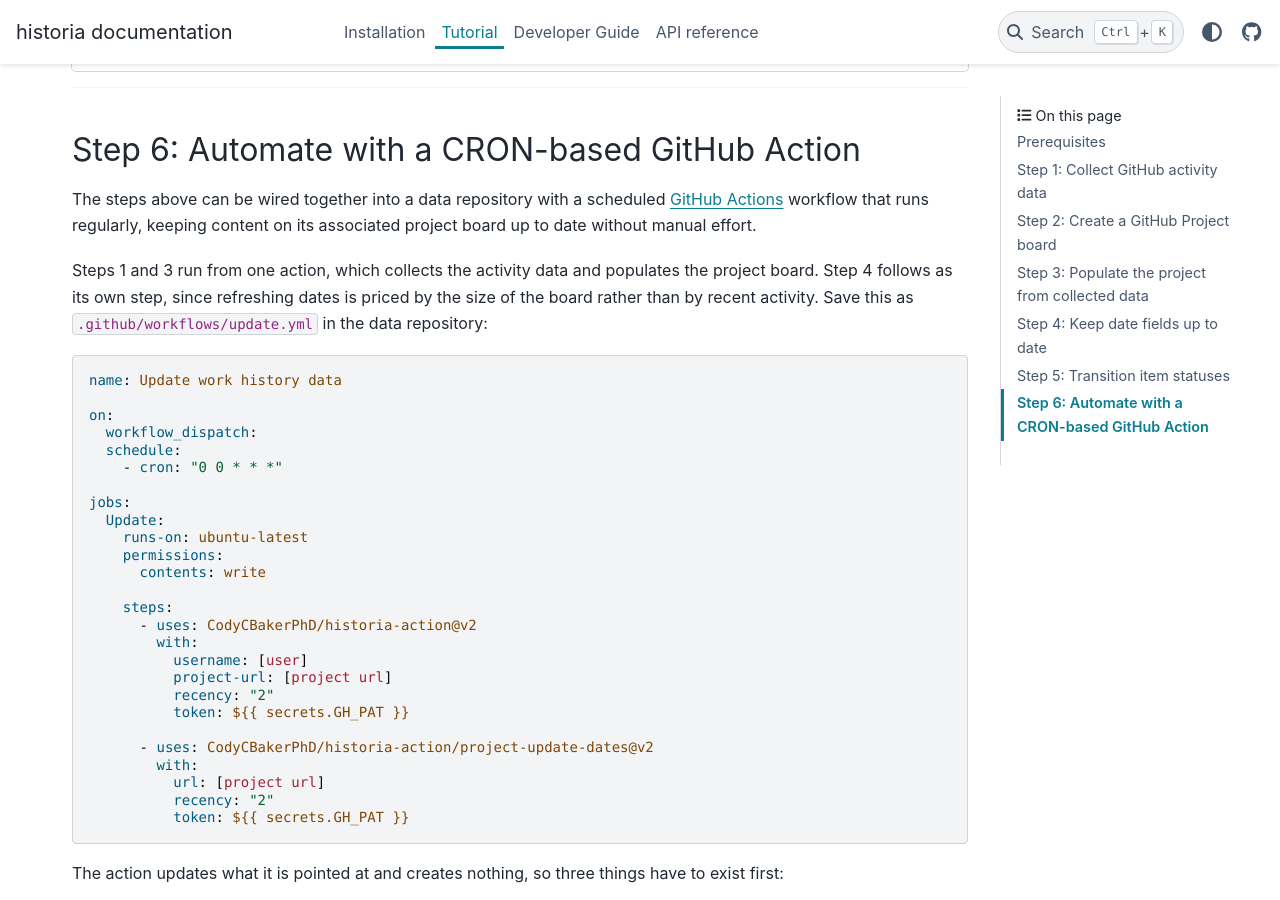
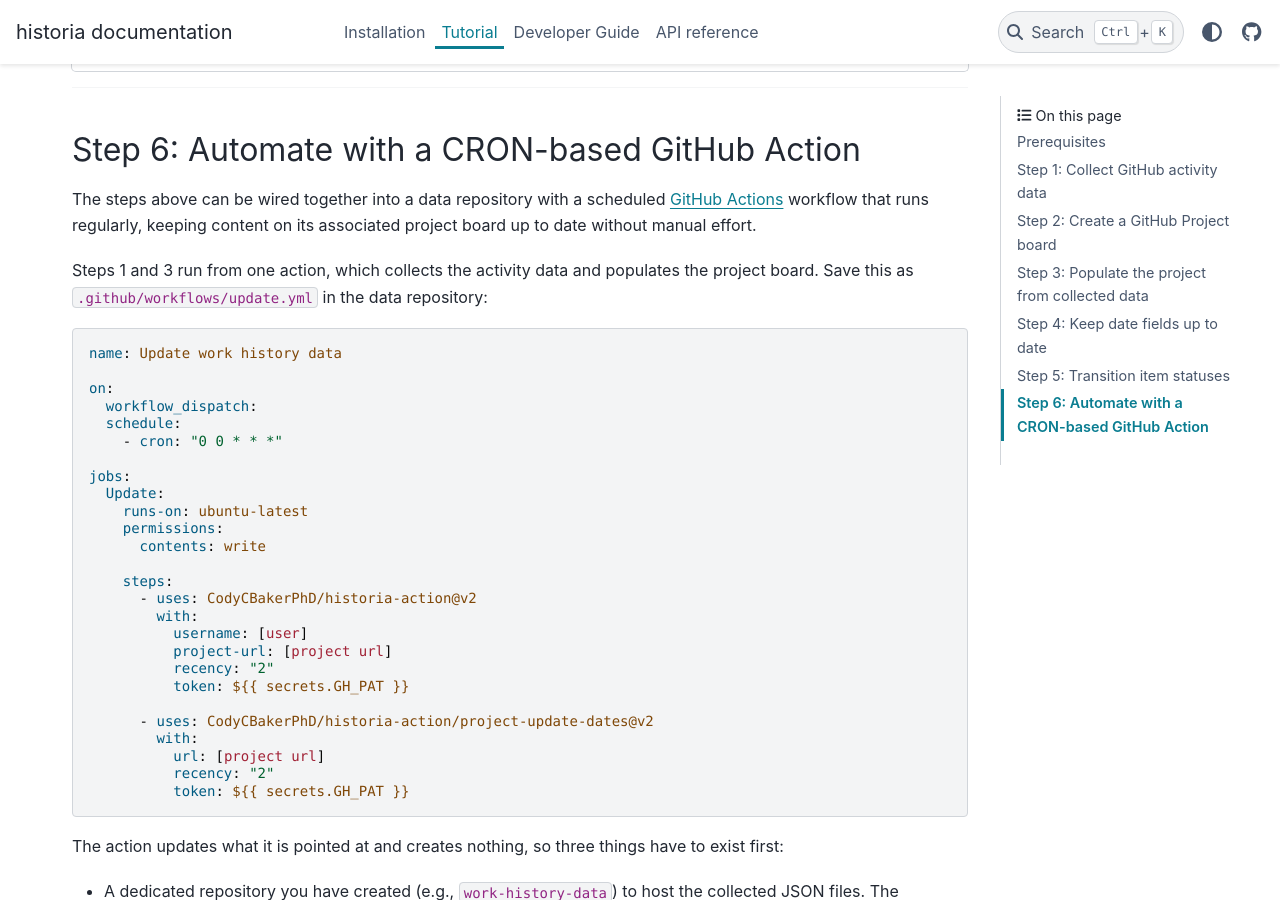
Before and after one commit to CodyCBakerPhD/historia, a Sphinx documentation site: the page built from docs/tutorial/index.md, in a window 1280 px wide and 900 px high, scrolled down 3436 px. Built offline with Sphinx 7.4.7 and the PyData theme 0.15.4, drawn with Linux system fonts in a browser that asks for light colours.

Commit message:
Trim the Step 6 lead-in to the two steps it introduces
Applied the review suggestion: the paragraph below the workflow block
already says what each of the two actions does.

Co-Authored-By: Claude Opus 5 <noreply@anthropic.com>
Claude-Session: https://claude.ai/code/session_01C5SFe3hAAjtXkD123ezo3n

````diff
--- a/docs/tutorial/index.md
+++ b/docs/tutorial/index.md
@@ -210,7 +210,7 @@ historia.project.transition_status(
 
 The steps above can be wired together into a data repository with a scheduled [GitHub Actions](https://docs.github.com/en/actions) workflow that runs regularly, keeping content on its associated project board up to date without manual effort.
 
-Steps 1 and 3 run from one action, which collects the activity data and populates the project board. Step 4 follows as its own step, since refreshing dates is priced by the size of the board rather than by recent activity. Save this as `.github/workflows/update.yml` in the data repository:
+Steps 1 and 3 run from one action, which collects the activity data and populates the project board. Save this as `.github/workflows/update.yml` in the data repository:
 
 ```yaml
 name: Update work history data
````
